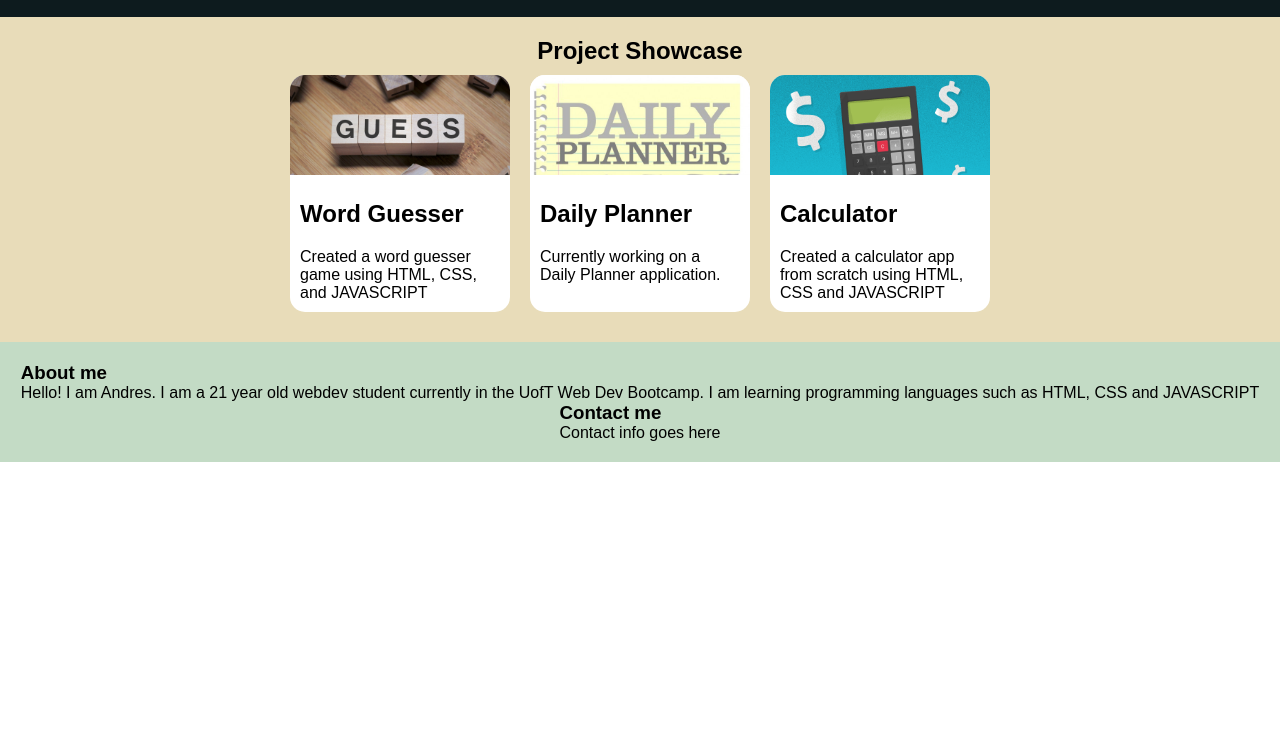
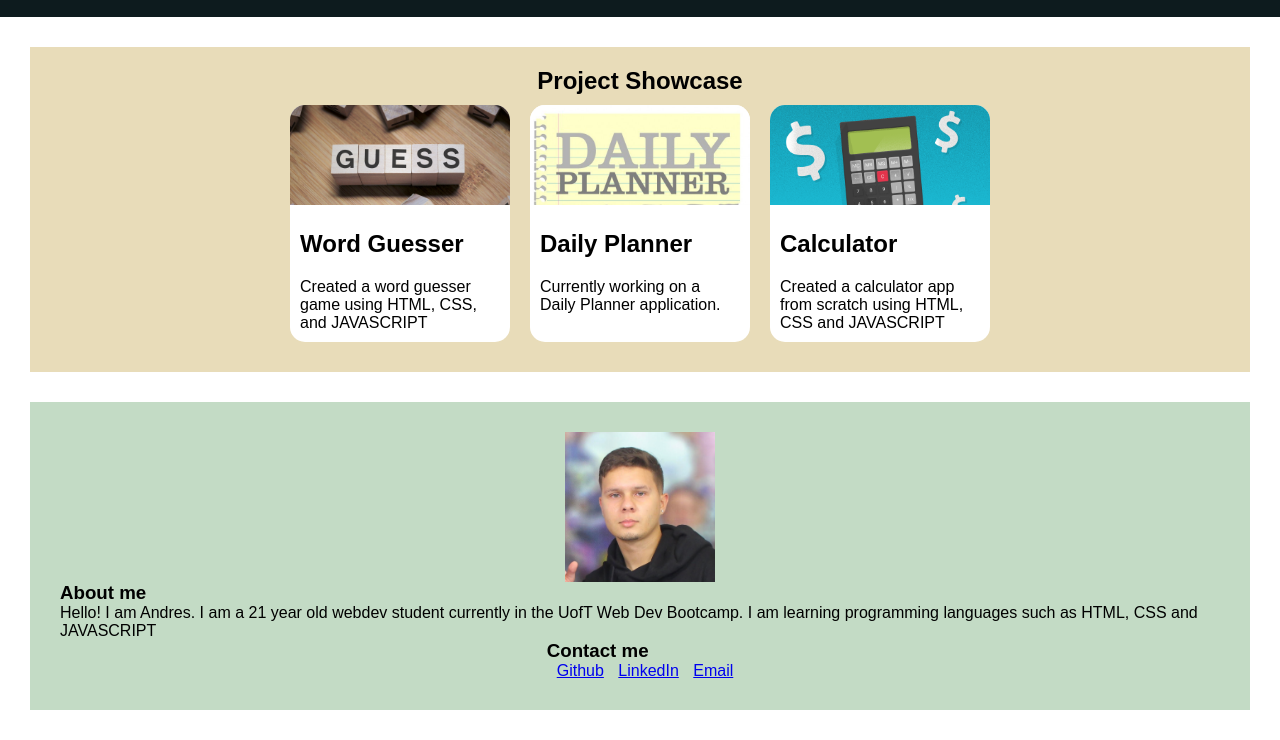
Before and after one commit to andresaponte22/portfolio-page, a plain HTML site: page index.html in a window 1280 px wide. Shown: the part 131-871 px from the top of the page. Before the commit the page ends 800 px from the top, so only its background shows below. Drawn offline with Linux system fonts and the light colour scheme.

Commit message:
Centered content using flexbox

```diff
--- a/assets/style.css
+++ b/assets/style.css
@@ -24,6 +24,7 @@ header {
     background-color: #0D1B1E;
 }
 
+
 header h1 {
     font-size: 40px;
     color: #7798AB;
@@ -46,14 +47,23 @@ nav ul li {
     display: inline-block;
 }
 
+aside ul li {
+    color: #7798ab;
+    list-style-type: none;
+    display: inline-block;
+    margin-left: 10px;
+}
+
 /* class selectors */
 .main {
     display: flex;
     flex-direction: column;
     justify-content: center;
+    flex-wrap: wrap;
     align-items: center;
     background-color: #e8dcb9;
     padding: 20px;
+    margin: 30px;
 }
 
 .aside {
@@ -61,9 +71,12 @@ nav ul li {
     flex-direction: column;
     justify-content: center;
     align-items: center;
+    flex-wrap: wrap;
     background-color: #c3dbc5;
-    padding: 20px;
+    padding: 30px;
+    margin: 30px;
 }
+
 
 .navigation {
     padding: 20px;
@@ -76,6 +89,7 @@ nav ul li {
 .container{
     display: flex;
     flex-wrap: wrap;
+    justify-content: center;
 }
 
 .card {
@@ -101,6 +115,12 @@ nav ul li {
     border-radius: 15px 15px 0 0;
 }
 
+.face-image {
+    height: 150px;
+    width: 150px;
+    background-size: cover;
+}
+
 .project-1 {
     background-image: url('./images/guessWord.jpg')
 }
@@ -112,3 +132,7 @@ nav ul li {
 .project-3 {
     background-image: url('./images/calculator.png');
 }
+
+.head-shot {
+    background-image: url('./images/HEAD.PNG');
+}
--- a/index.html
+++ b/index.html
@@ -8,13 +8,13 @@
 </head>
 
 <body>
-    <header class="main=header">
+    <header class="main-header">
         <h1>Andres Aponte</h1>
         <nav class="navigation">
             <ul>
                 <li><a href="#project-showcase">Projects</a></li>
                 <li><a href="#about-me">About me</a></li>
-                <li><a href="contact-me">Contact me</a></li>
+                <li><a href="#contact-me">Contact me</a></li>
                 <li>Resume</li>
             </ul>
         </nav>
@@ -44,14 +44,18 @@
     </main>
 
     <aside class="aside">
+        <div class="face-image head-shot"></div>
         <div id="about-me">
             <h3>About me</h3>
-            <p>Hello! I am Andres. I am a 21 year old webdev student currently in the UofT Web Dev Bootcamp.
-                I am learning programming languages such as HTML, CSS and JAVASCRIPT</p>
+            <p>Hello! I am Andres. I am a 21 year old webdev student currently in the UofT Web Dev Bootcamp. I am learning programming languages such as HTML, CSS and JAVASCRIPT</p>
         </div>
         <div id="contact-me">
             <h3>Contact me</h3>
-            <p>Contact info goes here</p>
+            <ul>
+                <li><a href="https://github.com/andresaponte22">Github</a></li>
+                <li><a href="https://www.linkedin.com/in/andres-a-51580611b/">LinkedIn</a></li>
+                <li><a href="andresaponte.f@gmail.com">Email</a></li>
+            </ul>
         </div>
     </aside>
 
```
